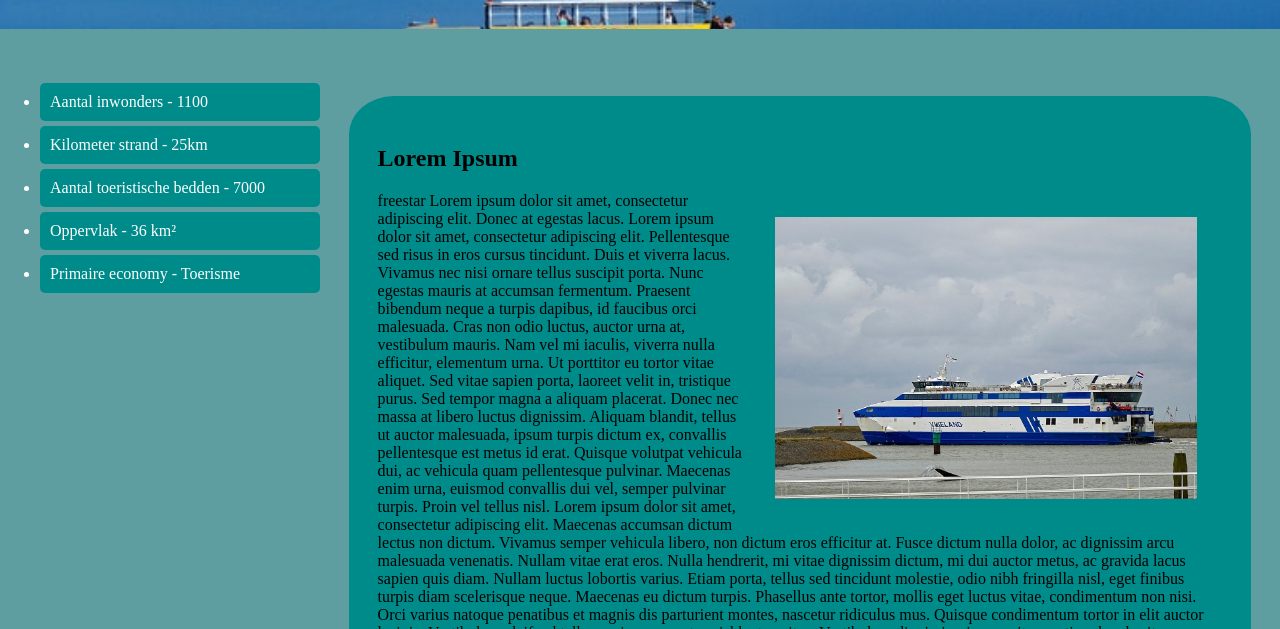
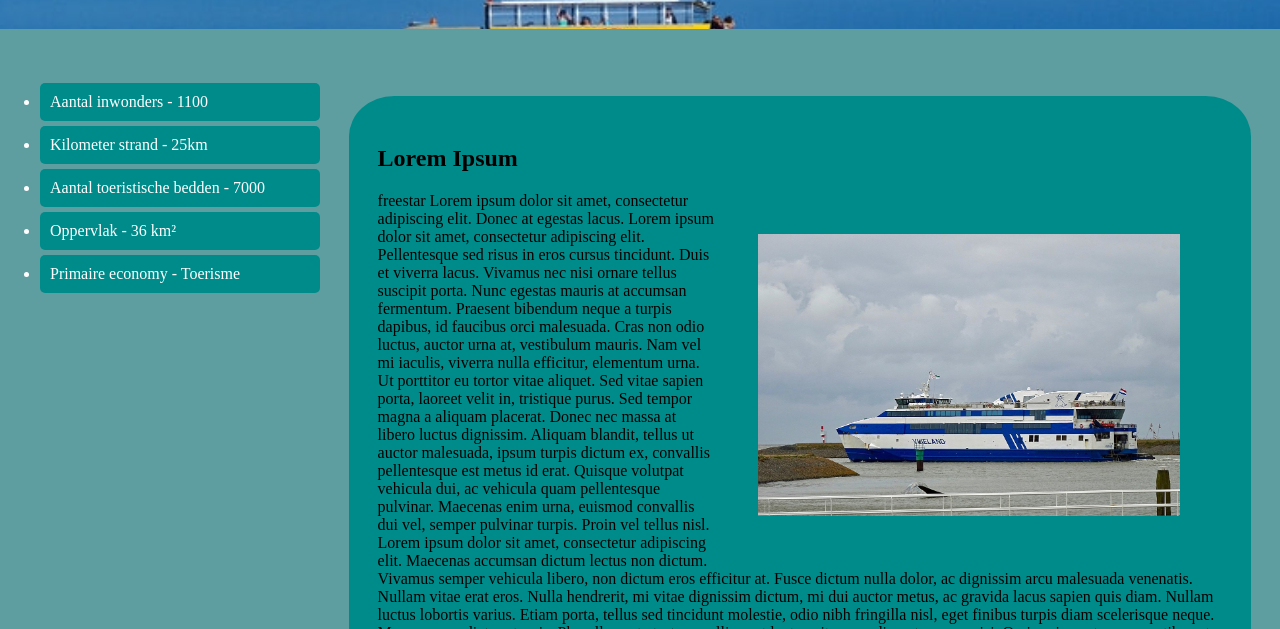
Before and after one commit to Walter013/Vlieland, a plain HTML site: page index.html in a window 1280 px wide. Shown: the part 171-800 px from the top of the page. Drawn offline with Linux system fonts and the light colour scheme; a web font is replaced by a local one.

Commit message:
Update main.css

```diff
--- a/main.css
+++ b/main.css
@@ -59,7 +59,7 @@ li {
 .attr img {
     float: right;
     width: 50%;
-    padding: 3%;
+    padding: 5% 5%;
 }
 .toerist {
     background-color: darkcyan;
```
